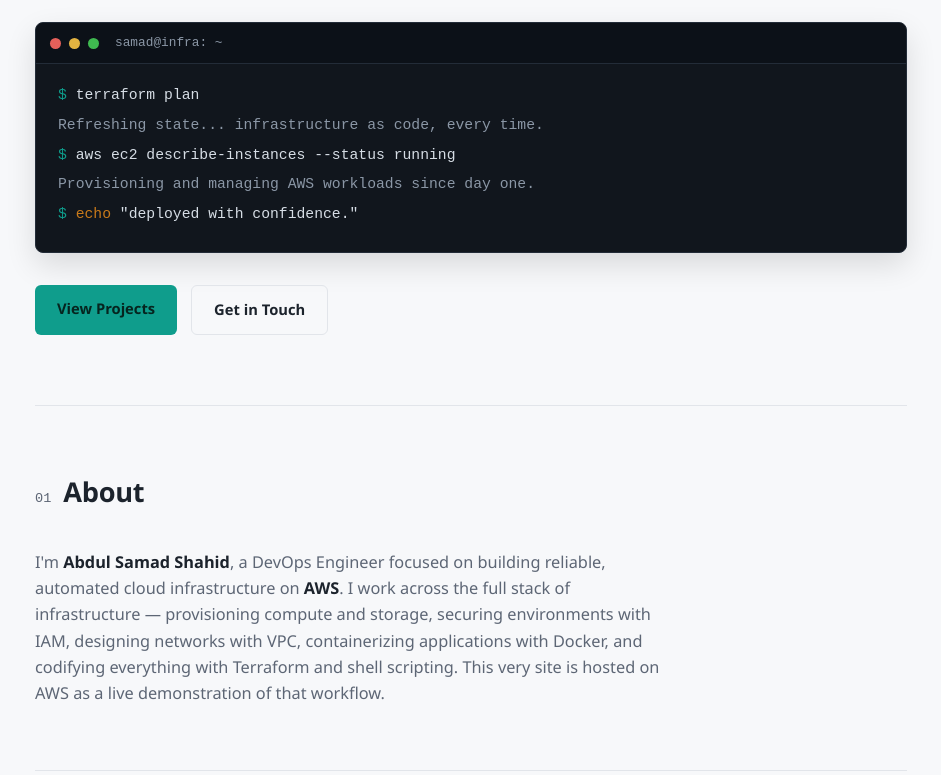
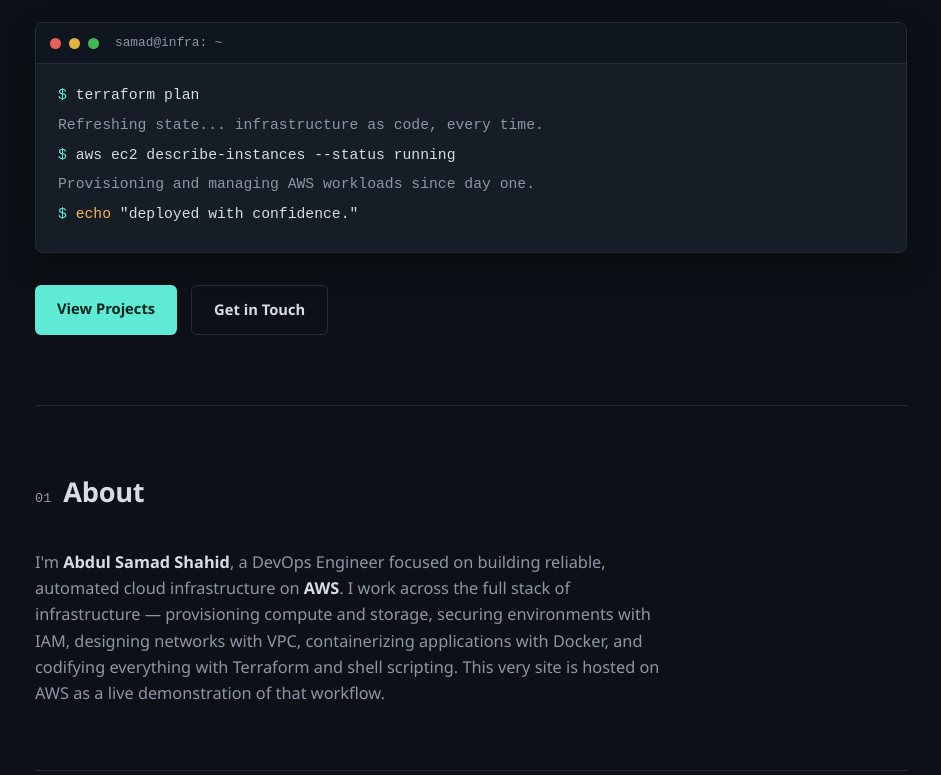
Before and after one commit to abdulsamadshahid/My_portfolio, a plain HTML site: page index.html in a window 1280 px wide. Shown: the part 325-1100 px from the top of the page, without its empty margins (169-1110 px from the left). Drawn offline with Linux system fonts and the light colour scheme.

Commit message:
webpage updated

```diff
--- a/index.html
+++ b/index.html
@@ -6,15 +6,15 @@
 <title>Abdul Samad Shahid — DevOps Engineer</title>
 <style>
   :root{
-    --bg: #f7f8fa;
-    --bg-soft: #eef0f3;
-    --panel: #ffffff;
-    --line: #e2e5ea;
-    --text: #1c232c;
-    --text-dim: #5d6675;
-    --accent: #0f9d8c;
-    --accent-soft: #0f9d8c1a;
-    --amber: #c97a1a;
+    --bg: #0d1117;
+    --bg-soft: #121821;
+    --panel: #161d27;
+    --line: #232c38;
+    --text: #d6dde5;
+    --text-dim: #8b97a6;
+    --accent: #5eead4;
+    --accent-soft: #5eead422;
+    --amber: #f5b656;
   }
   *{ box-sizing: border-box; margin:0; padding:0; }
   html{ scroll-behavior: smooth; }
@@ -34,7 +34,7 @@
   /* nav */
   header{
     position: sticky; top:0; z-index: 10;
-    background: rgba(247,248,250,0.9);
+    background: rgba(13,17,23,0.9);
     backdrop-filter: blur(6px);
     border-bottom: 1px solid var(--line);
   }
@@ -85,36 +85,35 @@
   .role strong{ color: var(--amber); font-weight: 600; }
 
   .terminal{
-    background: #11161d;
-    border: 1px solid #232c38;
+    background: var(--panel);
+    border: 1px solid var(--line);
     border-radius: 8px;
     overflow: hidden;
     margin-top: 36px;
-    box-shadow: 0 12px 30px rgba(0,0,0,0.12);
+    box-shadow: 0 12px 30px rgba(0,0,0,0.35);
   }
   .terminal-bar{
     display:flex; align-items:center; gap:8px;
     padding: 10px 14px;
-    background: #0c1118;
-    border-bottom: 1px solid #232c38;
+    background: #0f1620;
+    border-bottom: 1px solid var(--line);
   }
   .dot{ width:11px; height:11px; border-radius:50%; }
   .dot.red{ background:#e5605a; }
   .dot.yellow{ background:#e3b341; }
   .dot.green{ background:#3fb950; }
+  .terminal-title{
+    margin-left: 8px; color: var(--text-dim); font-family: 'Courier New', monospace; font-size: 0.8rem;
+  }
   .terminal-body{
     padding: 20px 22px;
     font-family: 'Courier New', monospace;
     font-size: 0.92rem;
-    color: #d6dde5;
   }
   .terminal-body .line{ margin-bottom: 6px; }
   .prompt{ color: var(--accent); }
   .path{ color: var(--amber); }
-  .out{ color: #8b97a6; }
-  .terminal-title{
-    margin-left: 8px; color: #8b97a6; font-family: 'Courier New', monospace; font-size: 0.8rem;
-  }
+  .out{ color: var(--text-dim); }
 
   .btn-row{ display:flex; gap:14px; margin-top: 32px; flex-wrap: wrap; }
   .btn{
```
